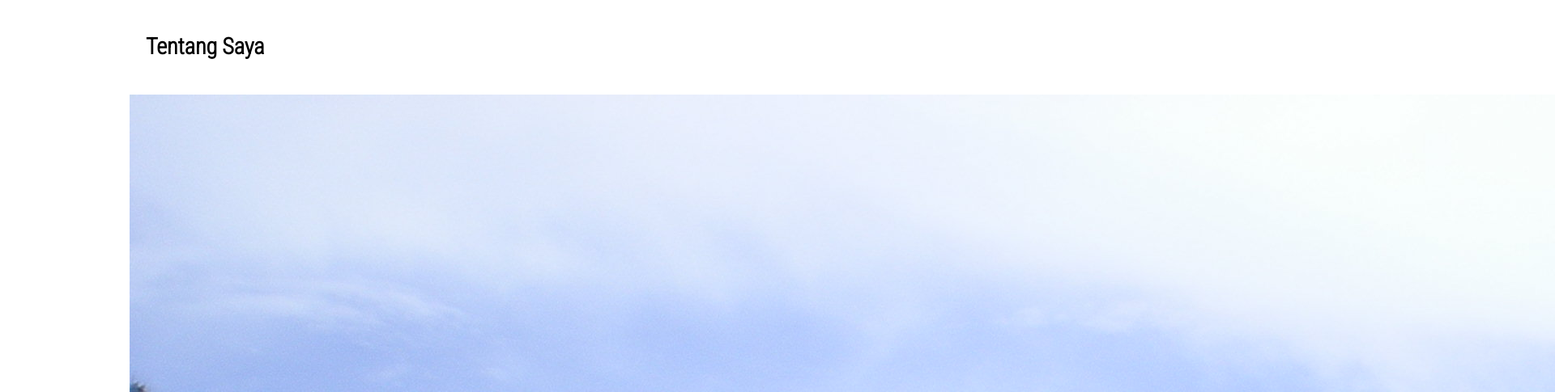
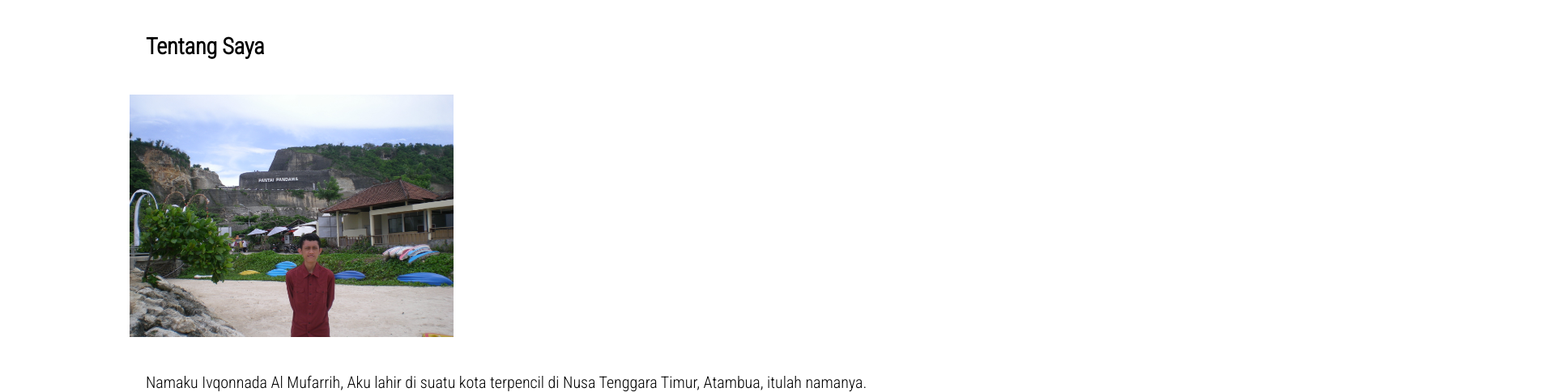
Before and after one commit to ivqonsanada/ivqonsanada.github.io, a plain HTML site: page index.html in a window 1280 px wide. Shown: the part 69-554 px from the top of the page at 81% size, 1920 px wide, since content can reach past the window. Drawn offline with Linux system fonts and the light colour scheme.

Commit message:
Update main.css

```diff
--- a/css/main.css
+++ b/css/main.css
@@ -16,3 +16,9 @@ p {
   font-size: 20px;
   padding: 20px;
 }
+img {
+    display: inline;
+    width: 50%;
+    max-width: 400px;
+    height: auto;
+}
```
